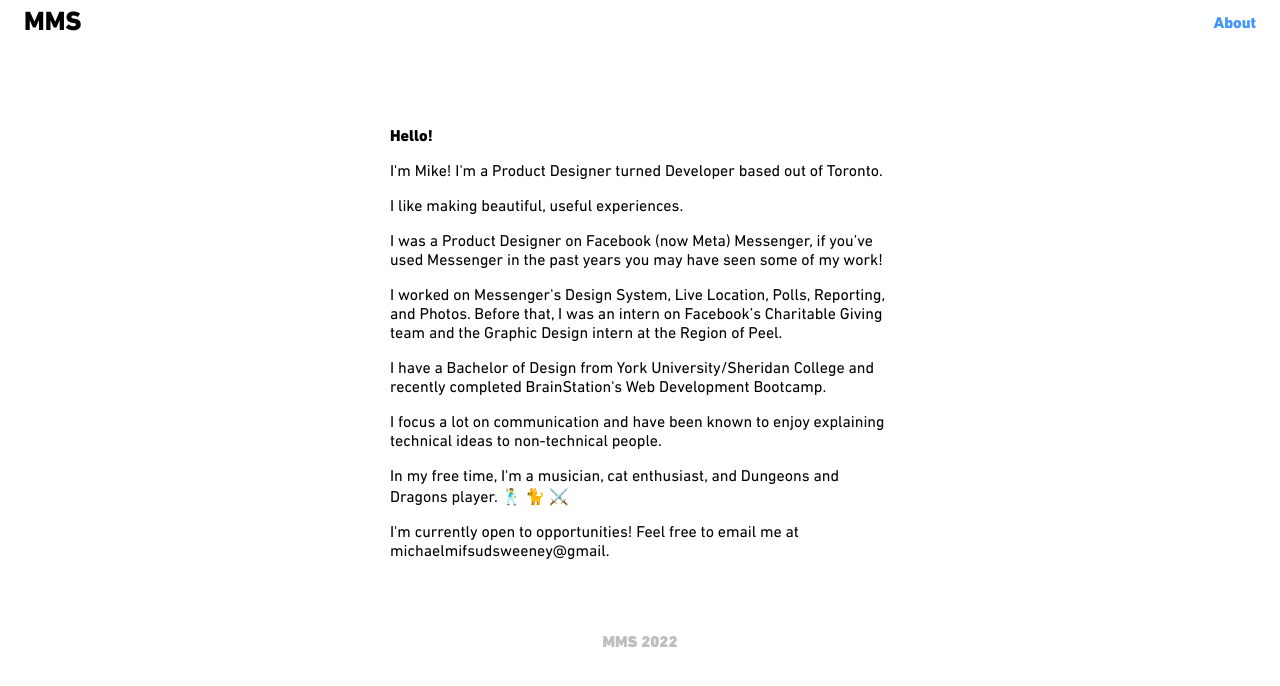
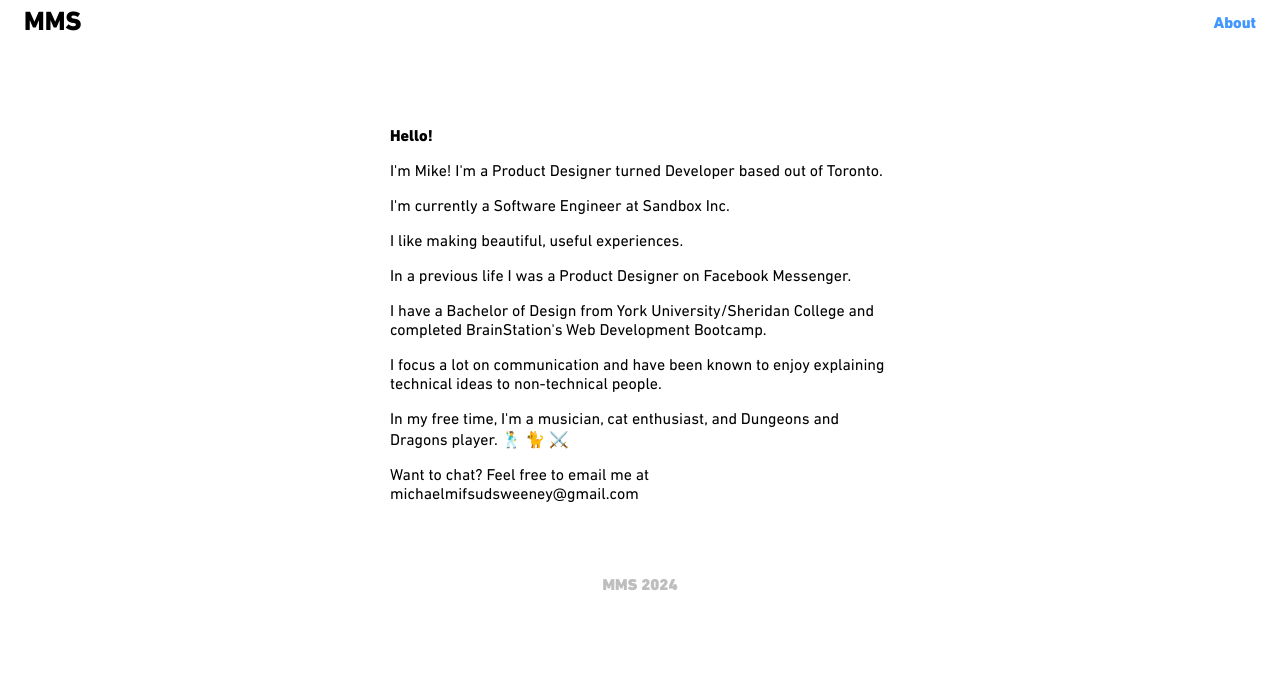
Before and after one commit to MichaelMifsudSweeney/portfolio-site, a React (Create React App) app: page /about in a window 1280 px wide. Shown: the top 686 px of the page. Built offline with nearby package versions, Linux system fonts and the light colour scheme.

Commit message:
update text for 2024

```diff
--- a/src/App.js
+++ b/src/App.js
@@ -55,11 +55,8 @@ function App() {
             <main className='homepage'>
               <header className='header'>
                 <h1 className='header__title'>Mike Mifsud-Sweeney</h1>
-                <p className='header__about'>Developer with experience designing products at Meta. </p>
+                <p className='header__about'>Software Developer with experience designing products at Meta. Currently working at Sandbox Inc.</p>
                 <p className='header__about'>Feel free to email me at <b> michaelmifsudsweeney@gmail.com </b> if you'd like to chat. </p>
-                <p className='header__about'>Currently open to opportunities.  </p>
-
-
               </header>
               <h3 className='section__subtitle'>WORK</h3>
               <div className="listOfPortfolioPieces">
--- a/src/components/Footer/Footer.js
+++ b/src/components/Footer/Footer.js
@@ -2,7 +2,7 @@ import React from 'react'
 import './Footer.scss'
 function Footer() {
   return (
-    <div className='footer'>MMS 2022</div>
+    <div className='footer'>MMS 2024</div>
   )
 }
 
--- a/src/pages/About/About.js
+++ b/src/pages/About/About.js
@@ -5,17 +5,17 @@ function About() {
         <>
             <main className='about'>
                 <h1 className='about__header'>Hello!</h1>
-                <p className='about__paragraph'>I'm Mike! I'm a Product Designer turned Developer based out of Toronto.  </p>
+                <p className='about__paragraph'>I'm Mike! I'm a Product Designer turned Developer based out of Toronto.</p>
+                <p className='about__paragraph'>I'm currently a Software Engineer at Sandbox Inc. </p>
                 <p className='about__paragraph'>I like making beautiful, useful experiences.</p>
-                <p className='about__paragraph'>I was a Product Designer on Facebook (now Meta) Messenger, if you’ve used Messenger in the past years you may have seen some of my work!</p>
-                <p className='about__paragraph'>I worked on Messenger's Design System, Live Location, Polls, Reporting, and Photos. Before that, I was an intern on Facebook’s Charitable Giving team and the Graphic Design intern at the Region of Peel.</p>
-                <p className='about__paragraph'>I have a Bachelor of Design from York University/Sheridan College and recently completed BrainStation's Web Development Bootcamp.
+                <p className='about__paragraph'>In a previous life I was a Product Designer on Facebook Messenger.</p>
+                <p className='about__paragraph'>I have a Bachelor of Design from York University/Sheridan College and completed BrainStation's Web Development Bootcamp.
                 </p>
                 <p className='about__paragraph'>I focus a lot on communication and have been known to enjoy explaining technical ideas to non-technical people.
                 </p>
                 <p className='about__paragraph'>In my free time, I'm a musician, cat enthusiast, and Dungeons and Dragons player. 🕺 🐈 ⚔️
                 </p>
-                <p className='about__paragraph'>I'm currently open to opportunities! Feel free to email me at michaelmifsudsweeney@gmail.
+                <p className='about__paragraph'>Want to chat? Feel free to email me at michaelmifsudsweeney@gmail.com
                 </p>
             </main>
         </>
```
